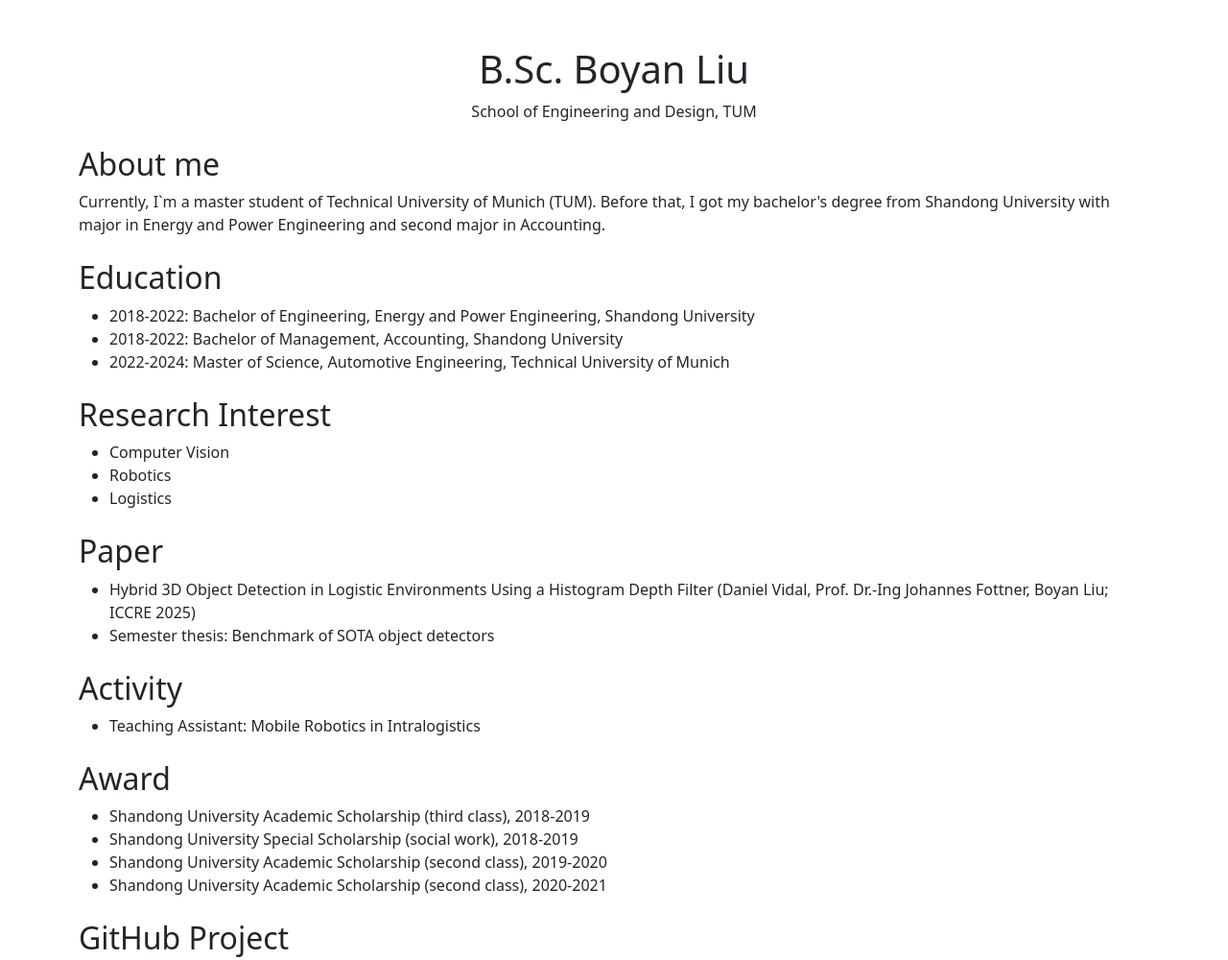
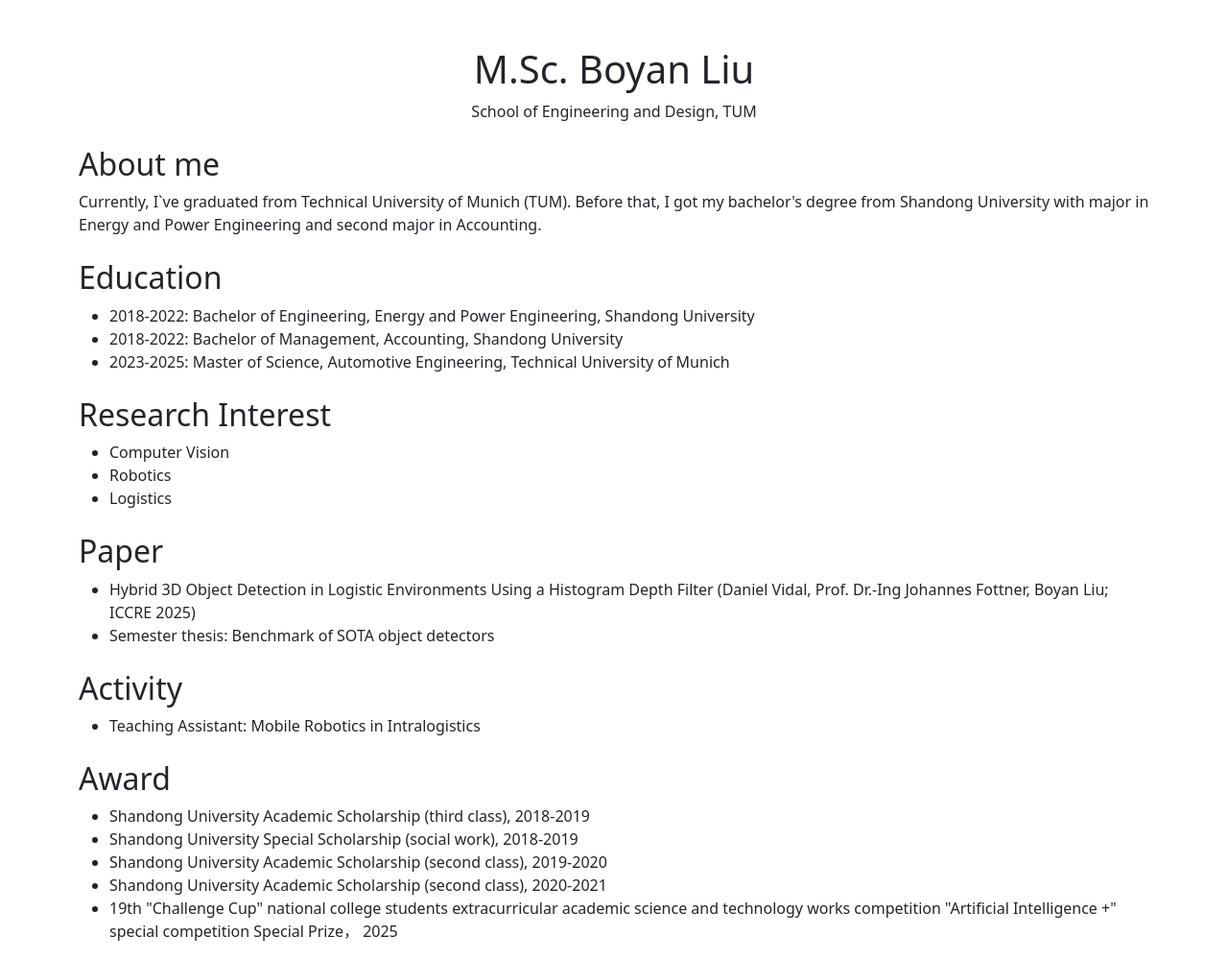
Before and after one commit to TtopsBo/TtopsBo.github.io, a plain HTML site: page index.html in a window 1280 px wide. Shown: the top 1000 px of the page at 96% size. Drawn offline with nearby package versions, Linux system fonts and the light colour scheme.

Commit message:
Update educational status and competition achievements

```diff
--- a/index.html
+++ b/index.html
@@ -9,13 +9,13 @@
 <body>
     <div class="container mt-5">
         <header class="text-center">
-            <h1>B.Sc. Boyan Liu</h1>
+            <h1>M.Sc. Boyan Liu</h1>
             <p>School of Engineering and Design, TUM</p>
         </header>
 
         <section class="mt-4">
             <h2>About me</h2>
-            <p>Currently, I`m a master student of Technical University of Munich (TUM). Before that, I got my bachelor's degree from Shandong University with major in Energy and Power Engineering and second major in Accounting.</p>
+            <p>Currently, I`ve graduated from Technical University of Munich (TUM). Before that, I got my bachelor's degree from Shandong University with major in Energy and Power Engineering and second major in Accounting.</p>
         </section>
 
         <section class="mt-4">
@@ -23,7 +23,7 @@
             <ul>
                 <li>2018-2022: Bachelor of Engineering, Energy and Power Engineering, Shandong University</li>
                 <li>2018-2022: Bachelor of Management, Accounting, Shandong University</li>
-                <li>2022-2024: Master of Science, Automotive Engineering, Technical University of Munich</li>
+                <li>2023-2025: Master of Science, Automotive Engineering, Technical University of Munich</li>
         </section>
 
         <section class="mt-4">
@@ -57,6 +57,7 @@
                 <li>Shandong University Special Scholarship (social work), 2018-2019</li>
                 <li>Shandong University Academic Scholarship (second class), 2019-2020</li>
                 <li>Shandong University Academic Scholarship (second class), 2020-2021</li>
+                <li>19th "Challenge Cup" national college students extracurricular academic science and technology works competition "Artificial Intelligence +" special competition Special Prize， 2025</li>
             </ul>
         </section>
 
```
